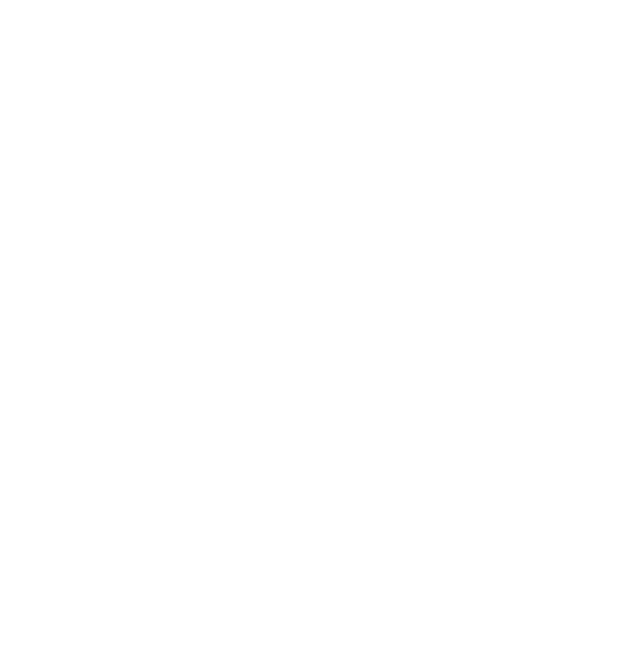
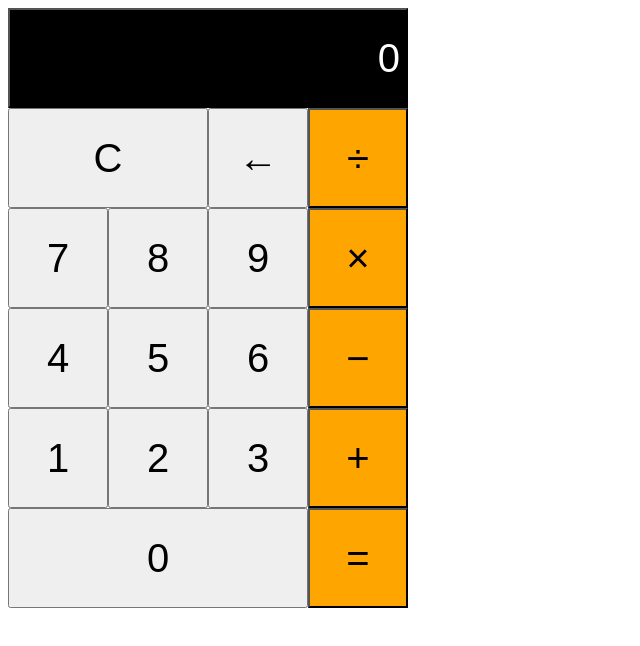
Before and after one commit to Jayoussef28/LAB-calculator, a plain HTML site: page index.html in a window 1280 px wide. Shown: the whole page, without its empty margins (0-640 px from the left). Drawn offline with Linux system fonts and the light colour scheme.

Commit message:
finished html and css code

```diff
--- a/index.html
+++ b/index.html
@@ -5,8 +5,33 @@
   <meta name="viewport" content="width=device-width, initial-scale=1.0">
   <title>Calculator</title>
   <link rel="stylesheet" href="main.css">
+
+
 </head>
 <body>
  <script src="main.js"></script>
+
+  <div class="container">
+    <button type="button" class="btn btn-dark">0</button><br />
+    <button type="button" class="btn btn-light" id="cancel">C</button>
+    <button type="button" class="btn btn-light">&larr;</button>
+    <button type="button" class="btn btn-warning">&divide;</button><br />
+    <button type="button" class="btn btn-light">7</button>
+    <button type="button" class="btn btn-light">8</button>
+    <button type="button" class="btn btn-light">9</button>
+    <button type="button" class="btn btn-warning">&times;</button><br />
+    <button type="button" class="btn btn-light">4</button>
+    <button type="button" class="btn btn-light">5</button>
+    <button type="button" class="btn btn-light">6</button>
+    <button type="button" class="btn btn-warning">&minus;</button><br />
+    <button type="button" class="btn btn-light">1</button>
+    <button type="button" class="btn btn-light">2</button>
+    <button type="button" class="btn btn-light">3</button>
+    <button type="button" class="btn btn-warning">&plus;</button><br />
+    <button type="button" class="btn btn-light" id="zero">0</button>
+    <button type="button" class="btn btn-warning">&equals;</button>
+  </div>
+
+
 </body>
 </html>
--- a/main.css
+++ b/main.css
@@ -0,0 +1,36 @@
+.container {
+  width: 400px;
+  display: flex;
+  flex-direction: row;
+  flex-wrap: wrap;
+}
+
+.btn-dark {
+  background-color: black;
+  font-size: 40px;
+  color: white;
+  width: 400px;
+  height: 100px;
+  text-align: right;
+}
+
+.btn-light {
+  font-size: 40px;
+  width: 100px;
+  height: 100px;
+}
+
+.btn-warning {
+  font-size: 40px;
+  background-color: orange;
+  width: 100px;
+  height: 100px;
+}
+
+#cancel {
+  width: 200px;
+}
+
+#zero {
+  width: 300px;
+}
```
